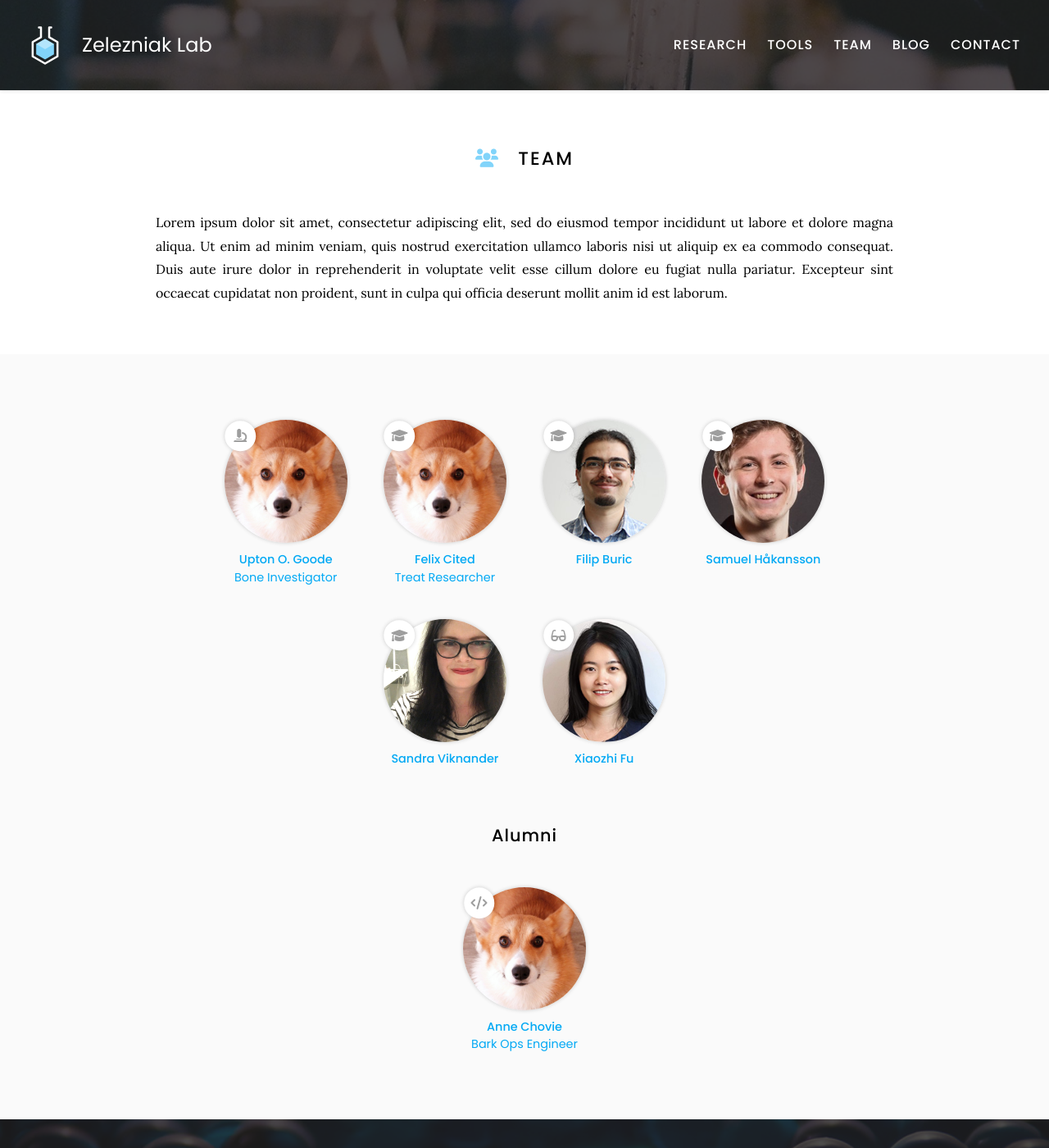
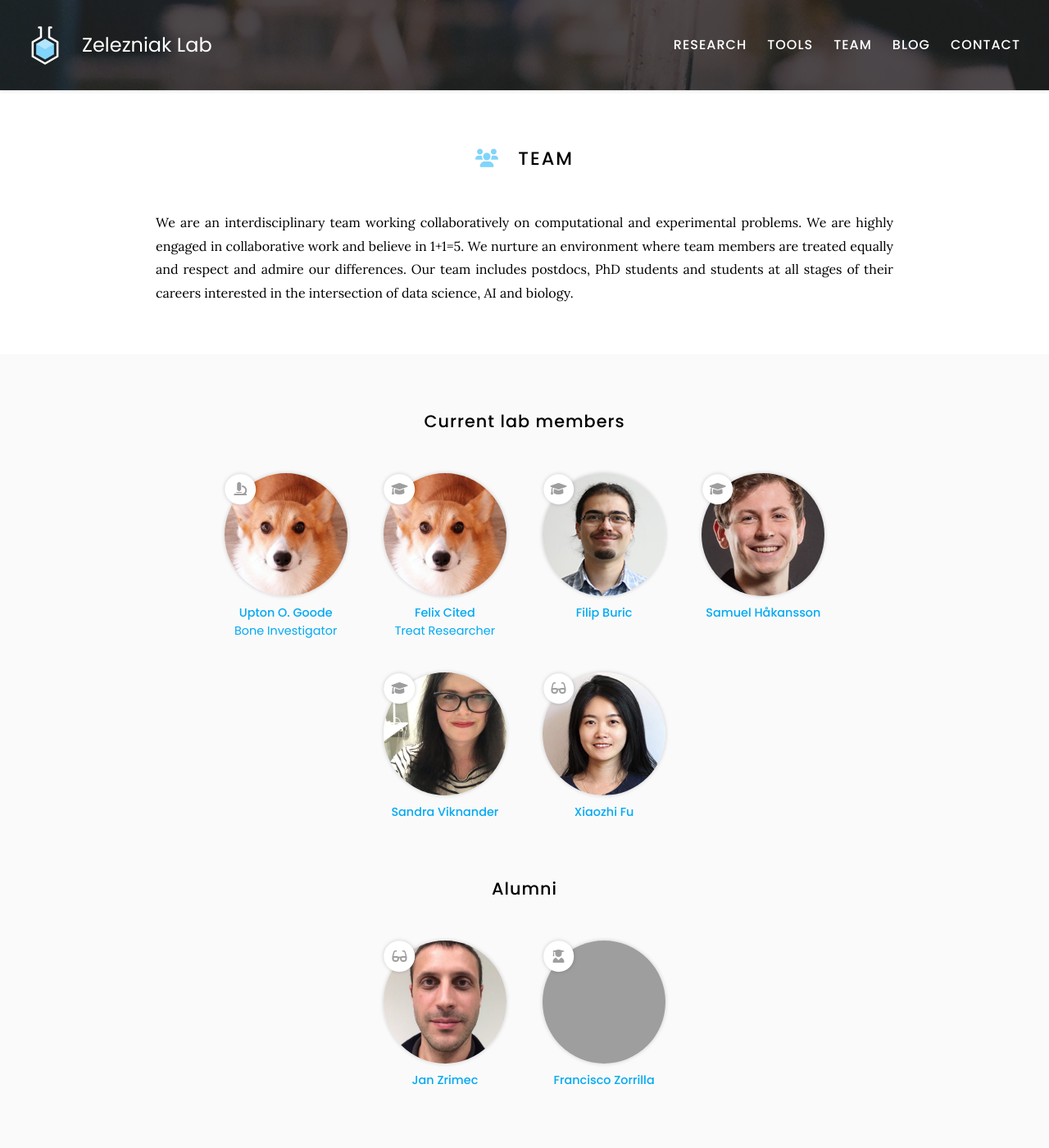
Before and after one commit to zelezniak-lab/zelezniak-lab.github.io, a Jekyll site: the page built from team/index.md, in a window 1280 px wide and 1400 px high. Shown: the whole window at 82% size. Built offline with Jekyll 4.4.1, drawn with Linux system fonts in a browser that asks for light colours; some of the changed text lies outside the part shown; grey boxes are pictures that could not be loaded.

Commit message:
Adds members

```diff
--- a/team/index.md
+++ b/team/index.md
@@ -7,12 +7,11 @@ nav:
 
 # <i class="fas fa-users"></i>Team
 
-Lorem ipsum dolor sit amet, consectetur adipiscing elit, sed do eiusmod tempor incididunt ut labore et dolore magna aliqua.
-Ut enim ad minim veniam, quis nostrud exercitation ullamco laboris nisi ut aliquip ex ea commodo consequat.
-Duis aute irure dolor in reprehenderit in voluptate velit esse cillum dolore eu fugiat nulla pariatur.
-Excepteur sint occaecat cupidatat non proident, sunt in culpa qui officia deserunt mollit anim id est laborum.
+We are an interdisciplinary team working collaboratively on computational and experimental problems. We are highly engaged in collaborative work and believe in 1+1=5. We nurture an environment where team members are treated equally and respect and admire our differences. Our team includes postdocs, PhD students and students at all stages of their careers interested in the intersection of data science, AI and biology.
 
 {% include section.html %}
+
+## Current lab members
 
 {%
   include list.html
@@ -33,68 +32,73 @@ Excepteur sint occaecat cupidatat non proident, sunt in culpa qui officia deseru
   filters="role: postdoc"
 %}
 
+
 ## Alumni
 
 {%
   include list.html
   data="members"
   component="portrait"
-  filters="role: programmer"
+  filters="role: a_postdoc"
 %}
+{%
+  include list.html
+  data="members"
+  component="portrait"
+  filters="role: a_msc"
+%}
+
 {:.center}
+{% include section.html background="images/banner.jpg" dark=true%}
+#
+# Lorem ipsum dolor sit amet, consectetur adipiscing elit, sed do eiusmod tempor incididunt ut labore et dolore magna aliqua.
+# Ut enim ad minim veniam, quis nostrud exercitation ullamco laboris nisi ut aliquip ex ea commodo consequat.
+#
+# {% include section.html %}
+#
+# ## Join
+#
+# #### MSc students
+#
+# We gace
+#
+# - 3+ (dog) years experience managing bone portfolios
+# - Strong desire to learn tricks and go on walkies
+# - Aptitude to sit and stay
+#
+# {% include link.html type="external" link="https://google.com/" text="Apply Now" icon="" style="button" %}
+# {:.center}
 
-{% include section.html background="images/banner.jpg" dark=true%}
-
-Lorem ipsum dolor sit amet, consectetur adipiscing elit, sed do eiusmod tempor incididunt ut labore et dolore magna aliqua.
-Ut enim ad minim veniam, quis nostrud exercitation ullamco laboris nisi ut aliquip ex ea commodo consequat.
-
-{% include section.html %}
-
-## Join
-
-#### Post Dogtoral Researcher
-
-Lorem ipsum dolor sit amet, consectetur adipiscing elit, sed do eiusmod tempor incididunt ut labore et dolore magna aliqua.
-
-- 3+ (dog) years experience managing bone portfolios
-- Strong desire to learn tricks and go on walkies
-- Aptitude to sit and stay
-
-{% include link.html type="external" link="https://google.com/" text="Apply Now" icon="" style="button" %}
-{:.center}
 
 {% include section.html %}
 
 ## Funding
 
-Our work is made possible by funding from several organizations.
+Our work is made possible by generous funding from several organizations.
 {:.center}
 
 {%
   include gallery.html
   style="square"
 
-  image1="images/photo.jpg"
-  link1="https://nasa.gov/"
-  tooltip1="Cool Foundation"
+  image1="images/kaw.png"
+  link1="https://kaw.wallenberg.org/en"
+  tooltip1="Knut and Alice Wallenberg Foundation"
 
-  image2="images/photo.jpg"
-  link2="https://nasa.gov/"
-  tooltip2="Cool Institute"
+  image2="images/vr.png"
+  link2="https://www.vr.se/"
+  tooltip2="Swedish Research council"
 
-  image3="images/photo.jpg"
-  link3="https://nasa.gov/"
-  tooltip3="Cool Initiative"
+  image3="images/formas.jpg"
+  link3="https://formas.se/"
+  tooltip3="Government research council for sustainable development"
 
-  image4="images/photo.jpg"
-  link4="https://nasa.gov/"
+  image4="images/ms_logo_cam.gif"
+  link4="https://www.microsoft.com/en-us/research/"
   tooltip4="Cool Foundation"
 
-  image5="images/photo.jpg"
-  link5="https://nasa.gov/"
-  tooltip5="Cool Institute"
+  image5="images/scilifelab.png"
+  link5="https://www.scilifelab.se/"
+  tooltip5="SciLifeLab"
 
-  image6="images/photo.jpg"
-  link6="https://nasa.gov/"
-  tooltip6="Cool Initiative"
 %}
```
